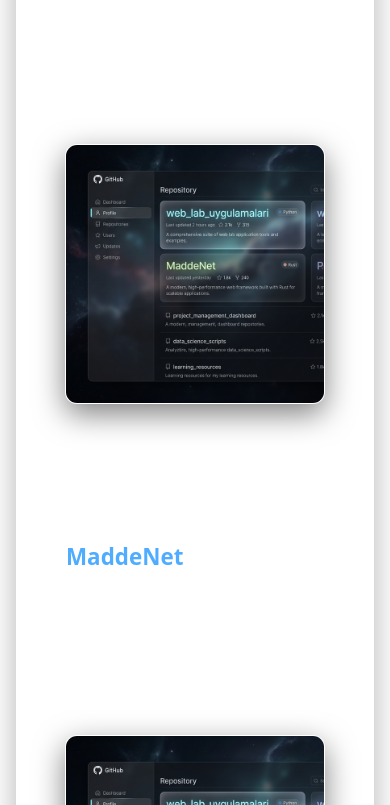
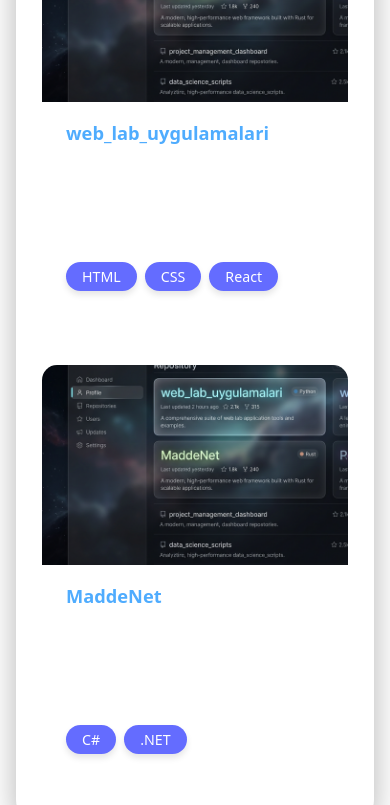
Before and after one commit to yavuzskaraagac/web_lab_uygulamalari, a React (Vite) app: page / in a window 390 px wide. Shown: the part 1399-2204 px from the top of the page. Built offline with nearby package versions, Linux system fonts and the light colour scheme.

Commit message:
feat(ui): implement responsive project cards with css grid

```diff
--- a/src/App.css
+++ b/src/App.css
@@ -204,36 +204,63 @@
   color: rgba(255, 255, 255, 0.5) !important;
 }
 
-/* Projects grid and articles */
-.projects-grid {
+/* ===== PROJE GRID ===== */
+.project-grid {
   display: grid;
+  /* Sihirli satir: otomatik responsive grid! */
   grid-template-columns: repeat(auto-fit, minmax(280px, 1fr));
-  gap: 2rem;
+  gap: var(--space-xl);
 }
 
-.projects-grid article {
-  background: rgba(255, 255, 255, 0.05);
-  padding: 1.5rem;
-  border-radius: 12px;
-  border: 1px solid rgba(255, 255, 255, 0.1);
+/* ===== PROJE KARTI ===== */
+.project-card {
+  display: flex;
+  flex-direction: column;
+  background: var(--glass-bg);
+  border: 1px solid var(--glass-border);
+  border-radius: 16px;
+  overflow: hidden;
+  transition: transform 0.3s, box-shadow 0.3s;
   text-align: left;
-  transition: transform 0.3s;
 }
 
-.projects-grid article:hover {
-  transform: translateY(-3px);
-  background: rgba(255, 255, 255, 0.08);
+.project-card:hover {
+  transform: translateY(-4px);
+  box-shadow: var(--glass-shadow);
 }
 
-.projects-grid article h3 {
-  margin-bottom: 0.5rem;
-  color: #4facfe;
-  font-size: 1.4rem;
+/* Kart icindeki gorsel */
+.project-card img {
+  width: 100%;
+  height: 200px;
+  object-fit: cover;
+  border-bottom: 1px solid rgba(255, 255, 255, 0.1);
 }
 
-.projects-grid article p {
-  margin-bottom: 1rem;
+/* Kart icerigi */
+.project-card h3,
+.project-card p,
+.project-card .skill-tags {
+  padding: 0 var(--space-lg);
+}
+
+.project-card h3 {
+  margin-top: var(--space-md);
+  font-size: var(--text-lg);
+  color: #4facfe;
+}
+
+.project-card p {
   color: rgba(255, 255, 255, 0.8);
+  flex-grow: 1;
+  /* Icerik farkli uzunlukta olsa bile butonlar/etiketler asagida hizalanir */
+  margin-bottom: var(--space-sm);
+}
+
+.project-card .skill-tags {
+  padding-bottom: var(--space-lg);
+  margin-top: auto;
+  justify-content: flex-start;
 }
 
 /* Form ek stilleri */
--- a/src/App.tsx
+++ b/src/App.tsx
@@ -35,24 +35,26 @@
 
         <section id="projeler">
           <h2>Projelerim</h2>
-          <div className="projects-grid">
-            <article>
+          <div className="project-grid">
+            <article className="project-card">
+              <img src="/projeler.png" alt="web_lab_uygulamalari GitHub repo ekran görüntüsü" />
               <h3>web_lab_uygulamalari</h3>
               <p>İleri Düzey Web Programlama dersi uygulamalarının toplandığı depo.</p>
-              <p><strong>Teknolojiler:</strong> HTML, CSS, React</p>
-              <figure>
-                <img src="/projeler.png" alt="web_lab_uygulamalari GitHub repo ekran görüntüsü" />
-              </figure>
+              <ul className="skill-tags">
+                <li>HTML</li>
+                <li>CSS</li>
+                <li>React</li>
+              </ul>
             </article>
 
-            <article>
+            <article className="project-card">
+              <img src="/projeler.png" alt="MaddeNet GitHub repo ekran görüntüsü" />
               <h3>MaddeNet</h3>
               <p>Özel geliştirilen bir algoritmik proje araştırması ve sunuş platformu.</p>
-              <p><strong>Teknolojiler:</strong> C#, .NET</p>
-              <figure>
-                {/* Fallback veya farklı görsel istenirse src güncellenebilir */}
-                <img src="/projeler.png" alt="MaddeNet GitHub repo ekran görüntüsü" />
-              </figure>
+              <ul className="skill-tags">
+                <li>C#</li>
+                <li>.NET</li>
+              </ul>
             </article>
           </div>
         </section>
```
